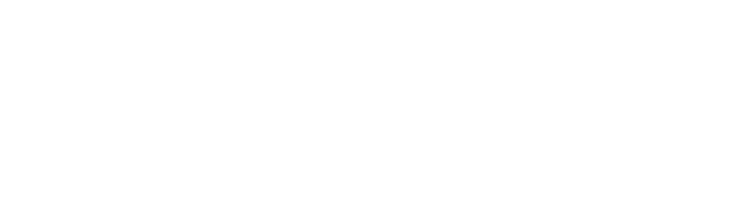
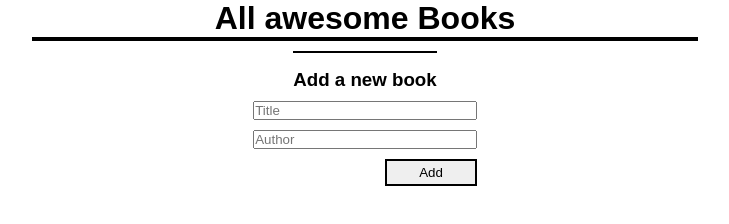
Before and after one commit to Rana-Mudassir/Awesome-books, a website: page index.html in a window 1280 px wide. Shown: the whole page, without its empty margins (275-1004 px from the left). Drawn offline with Linux system fonts and the light colour scheme.

Commit message:
index.html

```diff
--- a/index.html
+++ b/index.html
@@ -9,6 +9,41 @@
     <link rel="stylesheet" href="style.css" />
   </head>
   <body>
+    <div>
+      <h1 id="heading">All awesome Books</h1>
+    </div>
+    <div id="bookSection"></div>
+    <div>
+      <hr style="margin-bottom: 16px; border: 1px solid black; color: black;" />
+      <h3 id="heading">Add a new book</h3>
+    </div>
+    <div>
+      <form action="" class="form">
+        <div class="formInput">
+          <input
+            type="text"
+            placeholder="Title"
+            id="inputTitle"
+            value=""
+            style="width: 100%; margin-top: 10px;"
+      />
+        </div>
+        <div class="formInput">
+          <input
+            type="text"
+            placeholder="Author"
+            id="inputAuthor"
+            value=""
+            style="width: 100%; margin-top: 10px;"
+          />
+        </div>
+        <div>
+          <input type="button" id="add" value="Add" />
+        </div>
+        <!-- <button id="add" onclick="addBook()">Add</button> -->
+      </form>
+    </div>
 
+    <script src="./script.js"></script>
   </body>
 </html>
```
